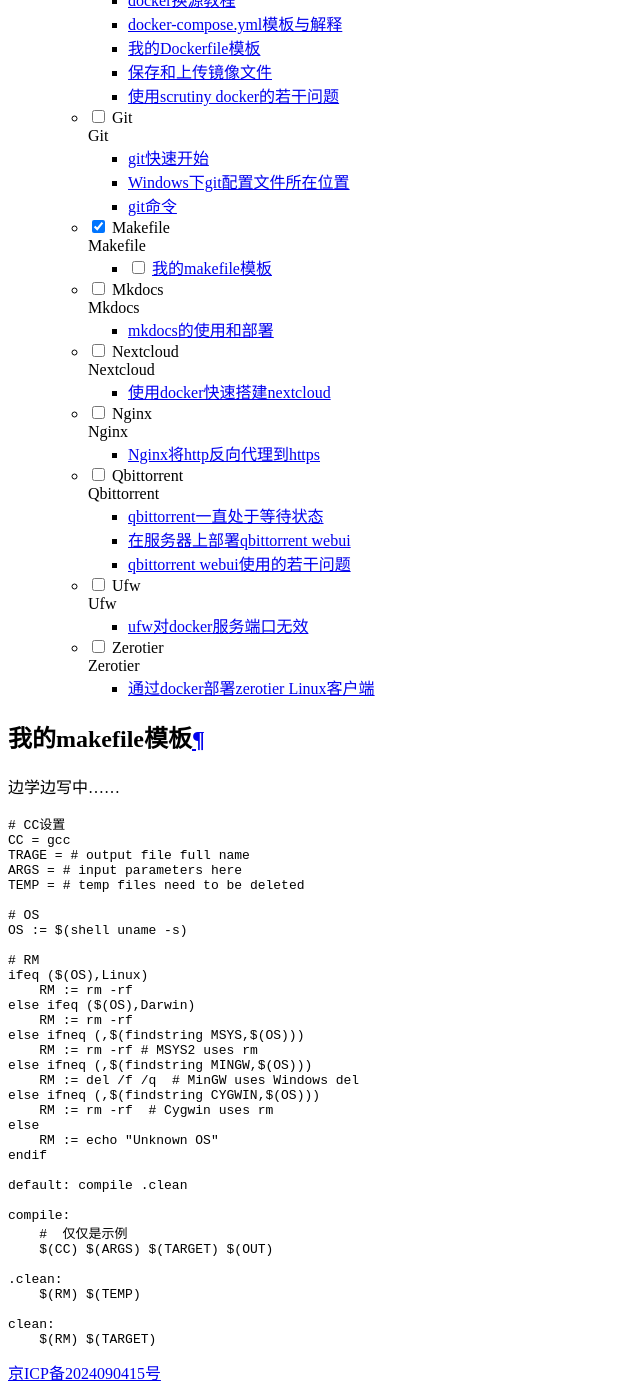
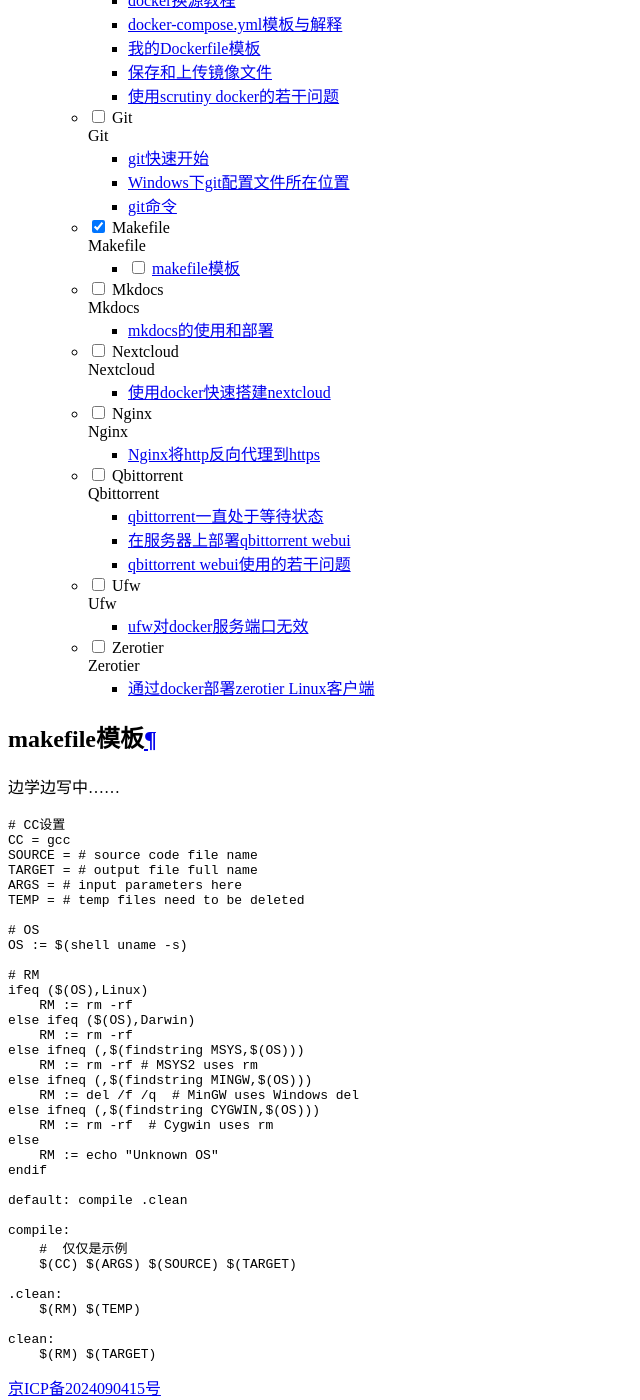
Before and after one commit to lyy1119/lyy1119.github.io, an MkDocs documentation site: the page built from docs/软件使用/makefile/templetOfMakefile.md, in a window 1280 px wide and 1400 px high, scrolled down 11329 px. Shown: the whole window, without its empty margins (0-640 px from the left). Built offline with MkDocs 1.6.1 and Material for MkDocs 9.7.7, drawn with Linux system fonts in a browser that asks for light colours; nearby versions of some CDN libraries; some of the changed text lies outside the part shown.

Commit message:
write exp

````diff
--- a/docs/软件使用/makefile/templetOfMakefile.md
+++ b/docs/软件使用/makefile/templetOfMakefile.md
@@ -1,11 +1,12 @@
-# 我的makefile模板
+# makefile模板
 
 边学边写中……
 
 ```makefile
 # CC设置
 CC = gcc
-TRAGE = # output file full name
+SOURCE = # source code file name
+TARGET = # output file full name
 ARGS = # input parameters here
 TEMP = # temp files need to be deleted
 
@@ -31,7 +32,7 @@ default: compile .clean
 
 compile:
     #  仅仅是示例
-    $(CC) $(ARGS) $(TARGET) $(OUT)
+    $(CC) $(ARGS) $(SOURCE) $(TARGET)
 
 .clean:
     $(RM) $(TEMP)
````
